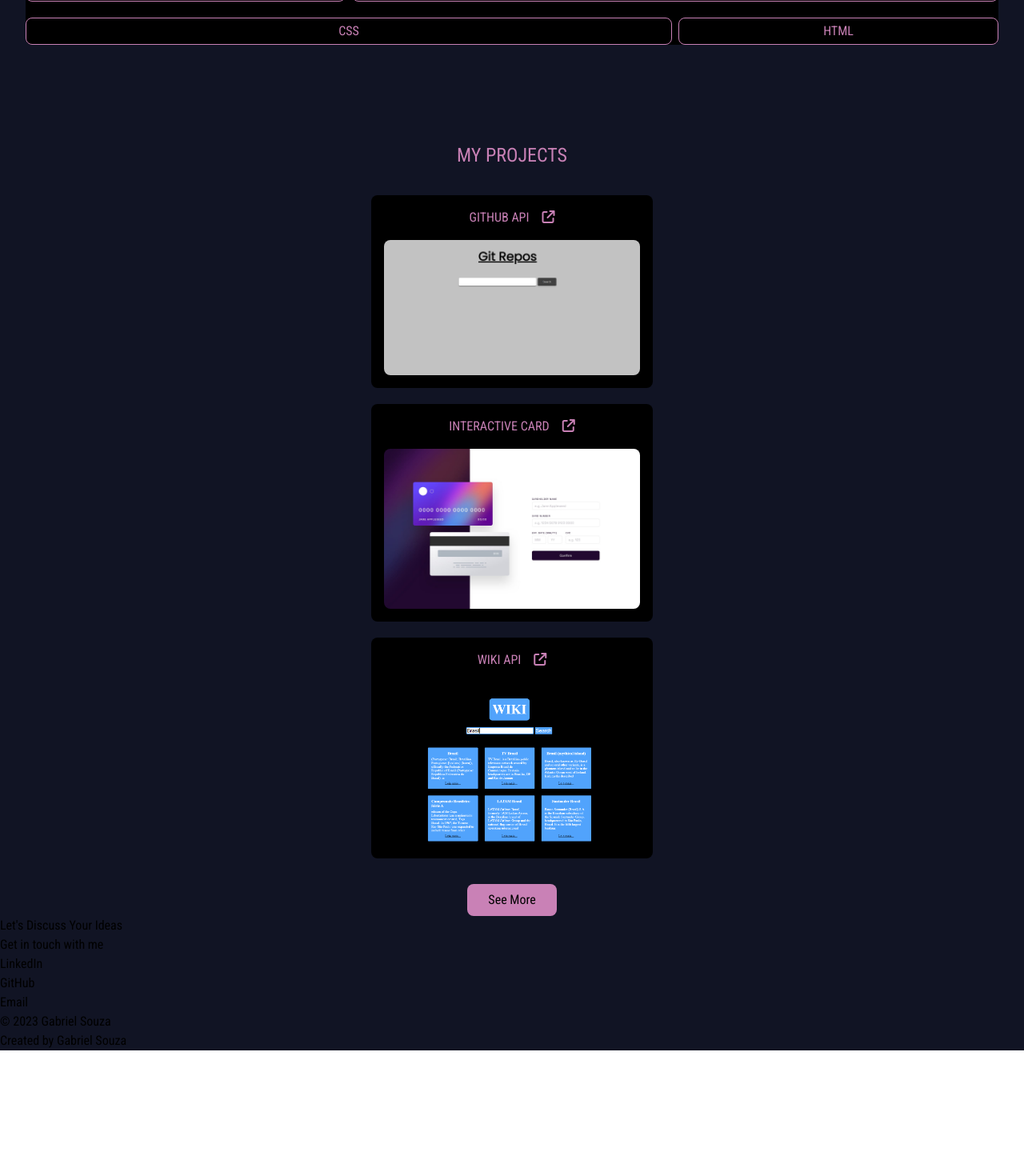
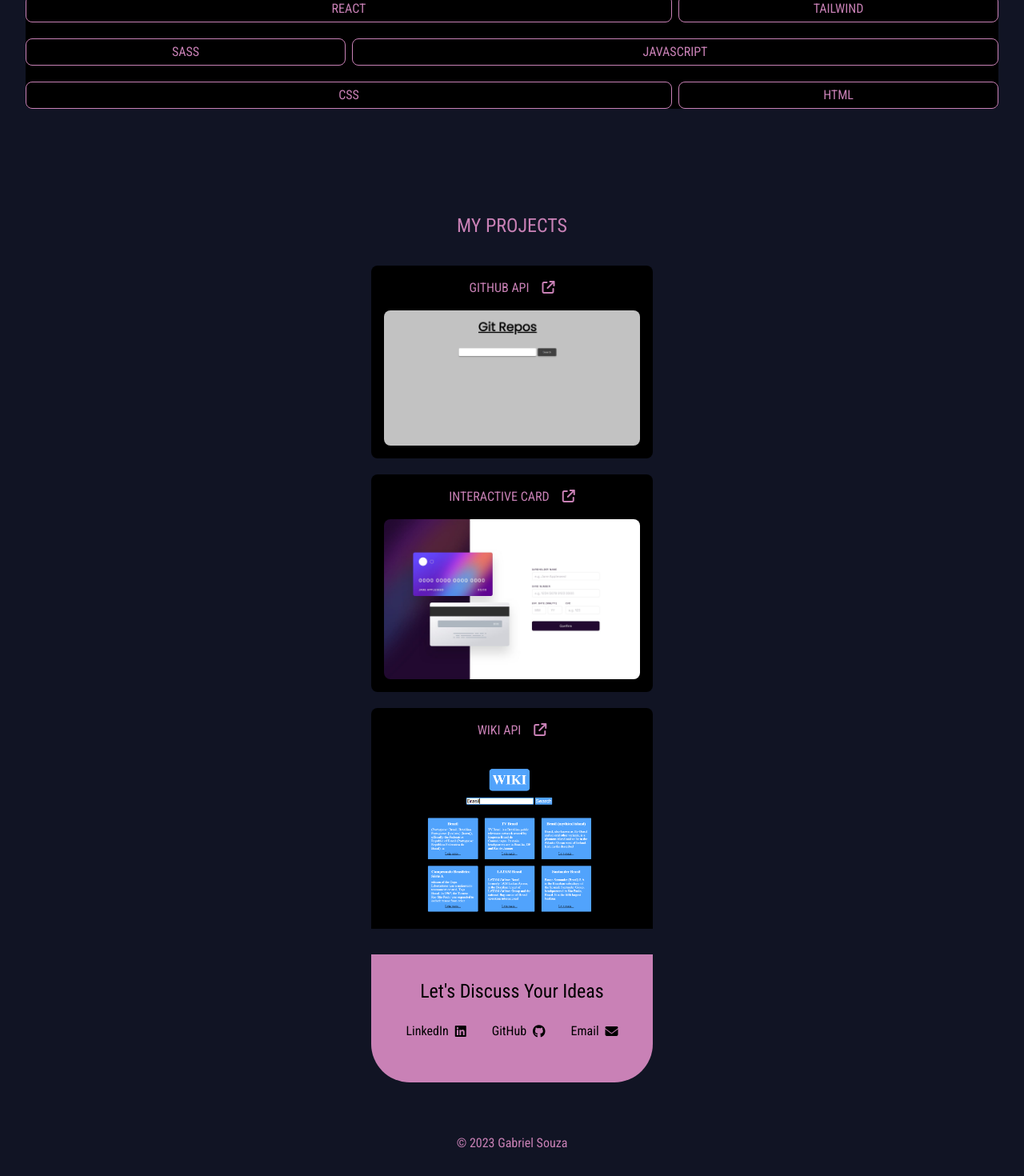
Before and after one commit to GbSouza15/new-portfolio, a React (Vite) app: page / in a window 1280 px wide. Shown: the part 1020-2490 px from the top of the page at 80% size. Before the commit the page ends 2333 px from the top, so only its background shows below. Built offline with nearby package versions, Linux system fonts and the light colour scheme.

Commit message:
feat: finish mobile first

```diff
--- a/githubuser.json
+++ b/githubuser.json
@@ -5,19 +5,16 @@
     {
       "name": "GITHUB API",
       "url": "https://github.com/GbSouza15/github_api",
-      "deployedUrl": "https://github-api-mu.vercel.app/",
-      "img": "../../images/Captura de tela 2023-03-16 104904.png"
+      "deployedUrl": "https://github-api-mu.vercel.app/"
     },
     {
       "name": "INTERACTIVE CARD",
       "url": "https://github.com/GbSouza15/interactive-cards",
-      "deployedUrl": "https://interactive-cards.vercel.app/",
-      "img": "../../images/desktop-design.jpg"
+      "deployedUrl": "https://interactive-cards.vercel.app/"
     },
     {
       "name": "WIKI API",
       "url": "https://github.com/GbSouza15/API_WIKI",
-      "deployedUrl": "https://api-wiki.vercel.app/",
-      "img": "../../images/Captura de tela 2023-03-17 104941.png"
+      "deployedUrl": "https://api-wiki.vercel.app/"
     }]
 }
--- a/src/components/BodyMain.jsx
+++ b/src/components/BodyMain.jsx
@@ -1,4 +1,7 @@
 import apiGit from '../../githubuser.json'
+import ImgGitApi from '../../images/Captura de tela 2023-03-16 104904.png'
+import ImgCards from '../../images/desktop-design.jpg'
+import ImgWiki from '../../images/Captura de tela 2023-03-17 104941.png'
 
 export function BodyMain() {
 
@@ -12,7 +15,7 @@ export function BodyMain() {
                 <p className='animate-pulse text-center text-[1.8rem] text-[#c981b6]'>BRING YOUR IDEAS</p>
             </section>
 
-            <section className='my-services flex flex-col mt-[2rem] text-textColorSecondary'>
+            <section className='my-services flex flex-col mt-[4rem] text-textColorSecondary'>
                 <p className='text-gray-400 text-[1.5rem] text-center mt-[2.5rem]'>MY SERVICES</p>
                 <div className='grid grid-cols-3 mt-[1rem] mx-[2rem] gap-y-5 gap-x-2 text-center text-textColorSecondary bg-[#000000] rounded-[.5rem]'>
                     <p className='col-span-2 p-1 border-textColor border-[1px] border-solid  rounded-[.5rem]'>
@@ -31,7 +34,7 @@ export function BodyMain() {
                 </div>
             </section>
 
-            <section className='my-skills mt-[5rem] text-textColorSecondary'>
+            <section className='my-skills mt-[8rem] text-textColorSecondary'>
                 <p className='text-[1.5rem] text-center mt-[2.5rem]'>MY SKILLS</p>
 
                 <div className='grid grid-cols-3 mt-[1rem] mx-[2rem]  gap-y-5 gap-x-2 text-center bg-[#000000] rounded-[.5rem]'>
@@ -44,32 +47,31 @@ export function BodyMain() {
                 </div>
             </section>
 
-            <section className='my-projects mt-[5rem] flex flex-col items-center'>
-                <p className='text-[1.5rem] text-center mt-[2.5rem] text-textColorSecondary'>MY PROJECTS</p>
+            <section className='my-projects mt-[8rem] flex flex-col items-center'>
+                <p className='text-[1.5rem] text-center text-textColorSecondary'>MY PROJECTS</p>
                 <ul className='text-textColorSecondary flex flex-col mt-[2rem] items-center gap-y-5'>
                     <li className='flex flex-col items-center gap-4 bg-[#000000] rounded-[.5rem] p-[1rem] w-[22rem]'>
                         <div className='flex items-center justify-between gap-4'>
                             <a href={apiGit.repositories[0].deployedUrl}>{apiGit.repositories[0].name}</a>
                             <a href={apiGit.repositories[0].deployedUrl}><i className="fa-solid fa-arrow-up-right-from-square"></i></a>
                         </div>
-                        <img className='w-[20rem] rounded-[.5rem]' src={apiGit.repositories[0].img}></img>
+                        <img className='w-[20rem] rounded-[.5rem]' src={ImgGitApi}></img>
                     </li>
                     <li className='flex flex-col items-center gap-4 bg-[#000000] rounded-[.5rem] p-[1rem] w-[22rem]'>
                         <div className='flex items-center justify-between gap-4'>
                             <a href={apiGit.repositories[1].deployedUrl}>{apiGit.repositories[1].name}</a>
                             <a href={apiGit.repositories[1].deployedUrl}><i className="fa-solid fa-arrow-up-right-from-square"></i></a>
                         </div>
-                        <img className='w-[20rem] rounded-[.5rem]' src={apiGit.repositories[1].img}></img>
+                        <img className='w-[20rem] rounded-[.5rem]' src={ImgCards}></img>
                     </li>
-                    <li className='flex flex-col items-center gap-4 bg-[#000000] rounded-[.5rem] p-[1rem] w-[22rem]'>
+                    <li className='flex flex-col items-center gap-4 bg-[#000000] rounded-tl-[.5rem] rounded-tr-[.5rem] p-[1rem] w-[22rem]'>
                         <div className='flex items-center justify-between gap-4'>
                             <a href={apiGit.repositories[2].deployedUrl}>{apiGit.repositories[2].name}</a>
                             <a href={apiGit.repositories[2].deployedUrl}><i className="fa-solid fa-arrow-up-right-from-square"></i></a>
                         </div>
-                        <img className='w-[20rem] rounded-[.5rem]' src={apiGit.repositories[2].img}></img>
+                        <img className='w-[20rem] rounded-[.5rem]' src={ImgWiki}></img>
                     </li>
                 </ul>
-                <button onClick={redirect} className='text-[#000000] bg-textColorSecondary p-[.5rem] w-[7rem] mt-[2rem] rounded-[.5rem]'>See More</button>
             </section>
         </div>
     )
--- a/src/components/Contact&Footer.jsx
+++ b/src/components/Contact&Footer.jsx
@@ -1,29 +1,31 @@
 export function Contact() {
     return (
-        <div>
-            <section className='contact'>
-                <h1>Let's Discuss Your Ideas</h1>
-            </section>
-            <section>
-                <p>Get in touch with me</p>
-                <ul>
-                    <li>
+        <>
+            <div className='flex flex-col items-center mt-[2rem]'>
+                <section className='contact bg-textColorSecondary w-[22rem] h-[10rem] rounded-bl-[3rem] rounded-br-[3rem]'>
+                    <h1 className='text-[1.5rem] text-center mt-[1.8rem]'>Let's Discuss Your Ideas</h1>
+
+                    <ul className='flex justify-center gap-[2rem] mt-[1.2rem]'>
+                        <li className='flex gap-2 items-center'>
                             LinkedIn
+                            <i className="fa-brands fa-linkedin"></i>
                         </li>
-                    <li>
+                        <li className='flex gap-2 items-center'>
                             GitHub
+                            <i className="fa-brands fa-github"></i>
                         </li>
-                    <li>
+                        <li className='flex gap-2 items-center'>
                             Email
+                            <i className="fa-solid fa-envelope"></i>
                         </li>
                     </ul>
                 </section>
+            </div>
             <footer>
                 <div>
-                    <p>© 2023 Gabriel Souza</p>
-                    <p>Created by Gabriel Souza</p>
+                    <p className='text-center mt-[4rem] pb-[2rem] text-textColorSecondary'>© 2023 Gabriel Souza</p>
                 </div>
             </footer>
-        </div>
+        </>
     )
 }
```
Lines whose indentation alone changed are shown as unchanged.
